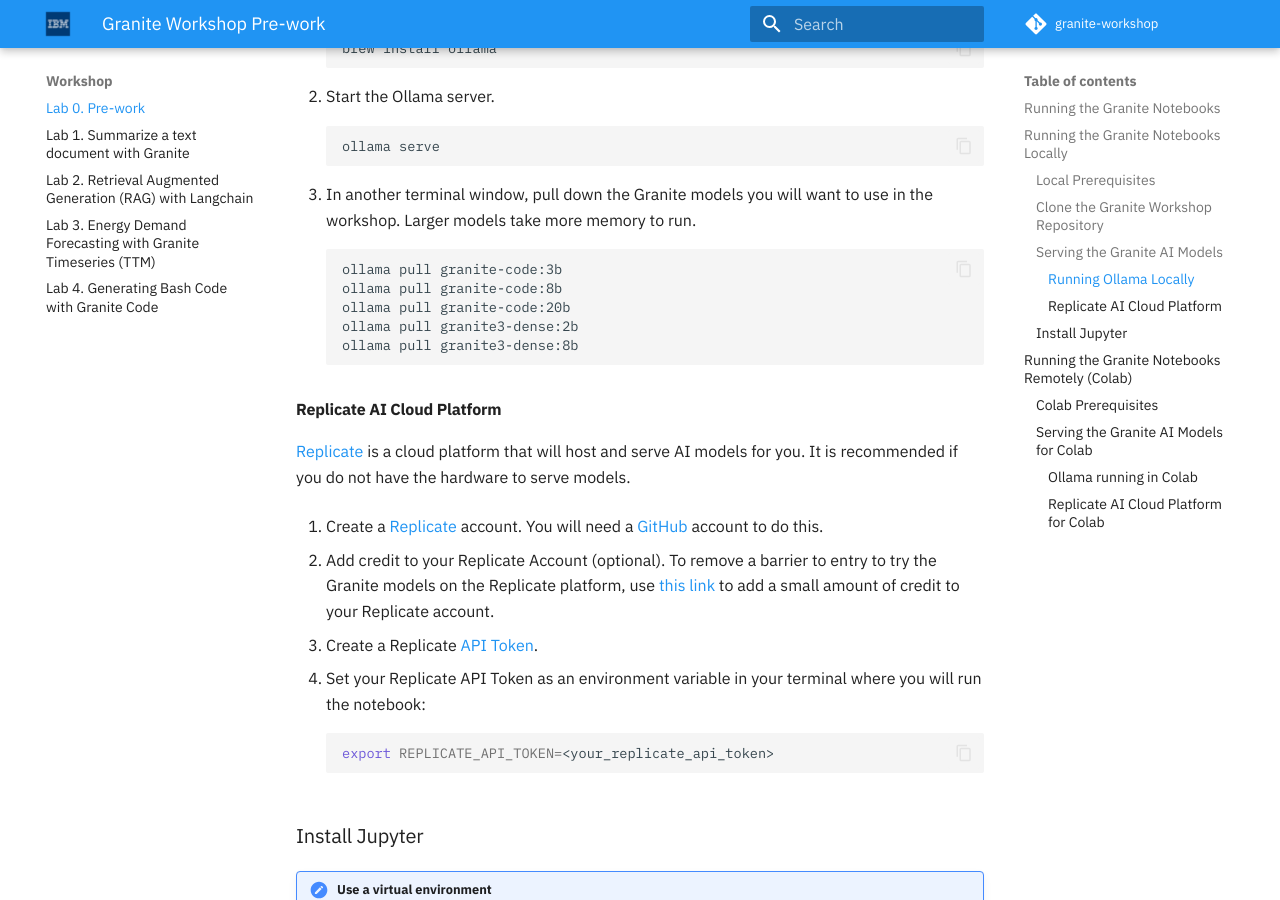
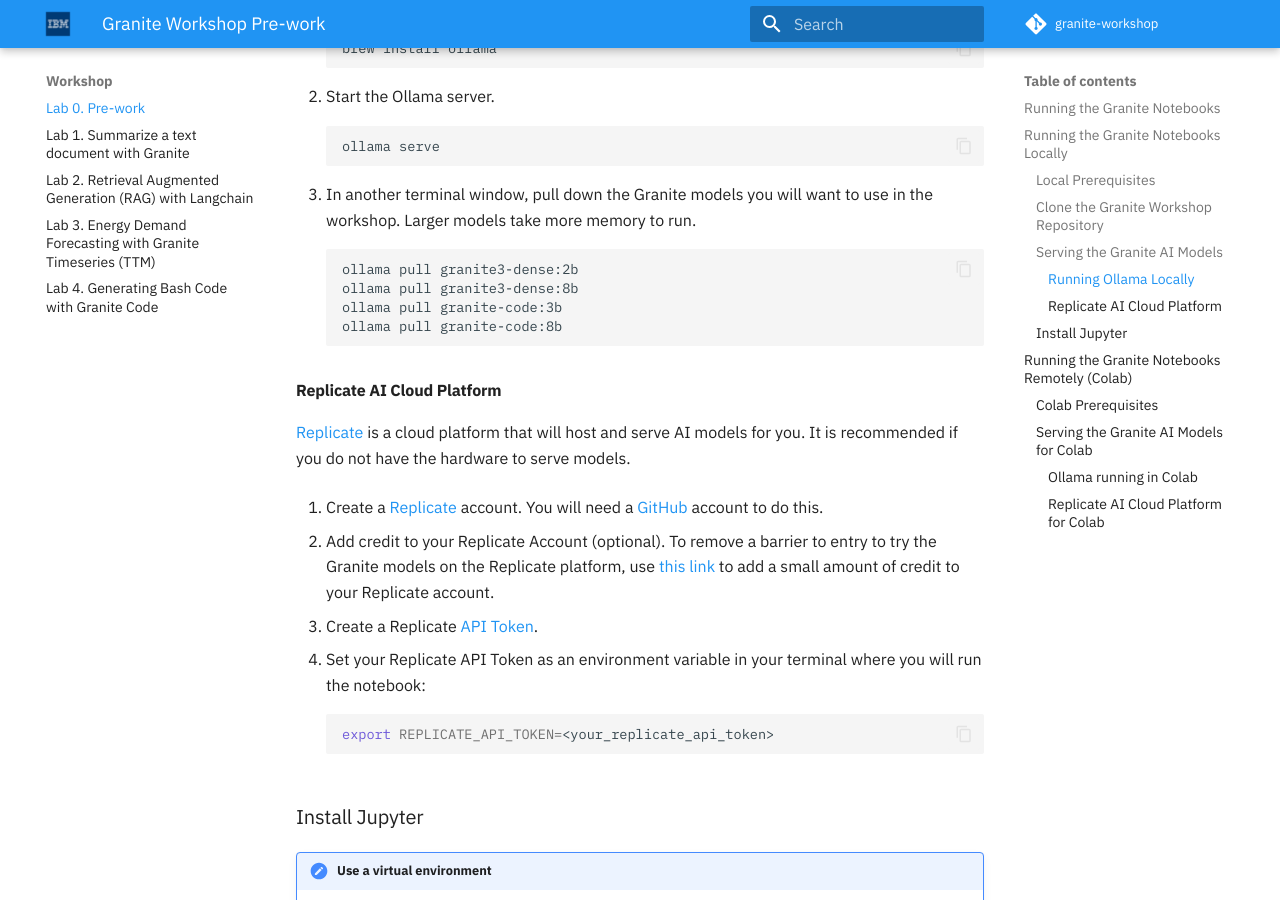
Before and after one commit to IBM/granite-workshop, an MkDocs documentation site: the page built from docs/pre-work/README.md, in a window 1280 px wide and 900 px high, scrolled down 2095 px. Built offline with MkDocs 1.6.1 and Material for MkDocs 9.7.7, drawn with Linux system fonts in a browser that asks for light colours; comment, search, counter and statistics services are not loaded.

Commit message:
Remove 20b model from ollama pull
It is not directly used and large to download. The workshop wifi may
not support such a large download in a timely manner.

Signed-off-by: BJ Hargrave <hargrave@us.ibm.com>

````diff
--- a/docs/pre-work/README.md
+++ b/docs/pre-work/README.md
@@ -85,11 +85,10 @@
 1. In another terminal window, pull down the Granite models you will want to use in the workshop. Larger models take more memory to run.
 
     ```shell
+    ollama pull granite3-dense:2b
+    ollama pull granite3-dense:8b
     ollama pull granite-code:3b
     ollama pull granite-code:8b
-    ollama pull granite-code:20b
-    ollama pull granite3-dense:2b
-    ollama pull granite3-dense:8b
     ```
 
 #### Replicate AI Cloud Platform
````
Also changed, not shown: 1 other file.
